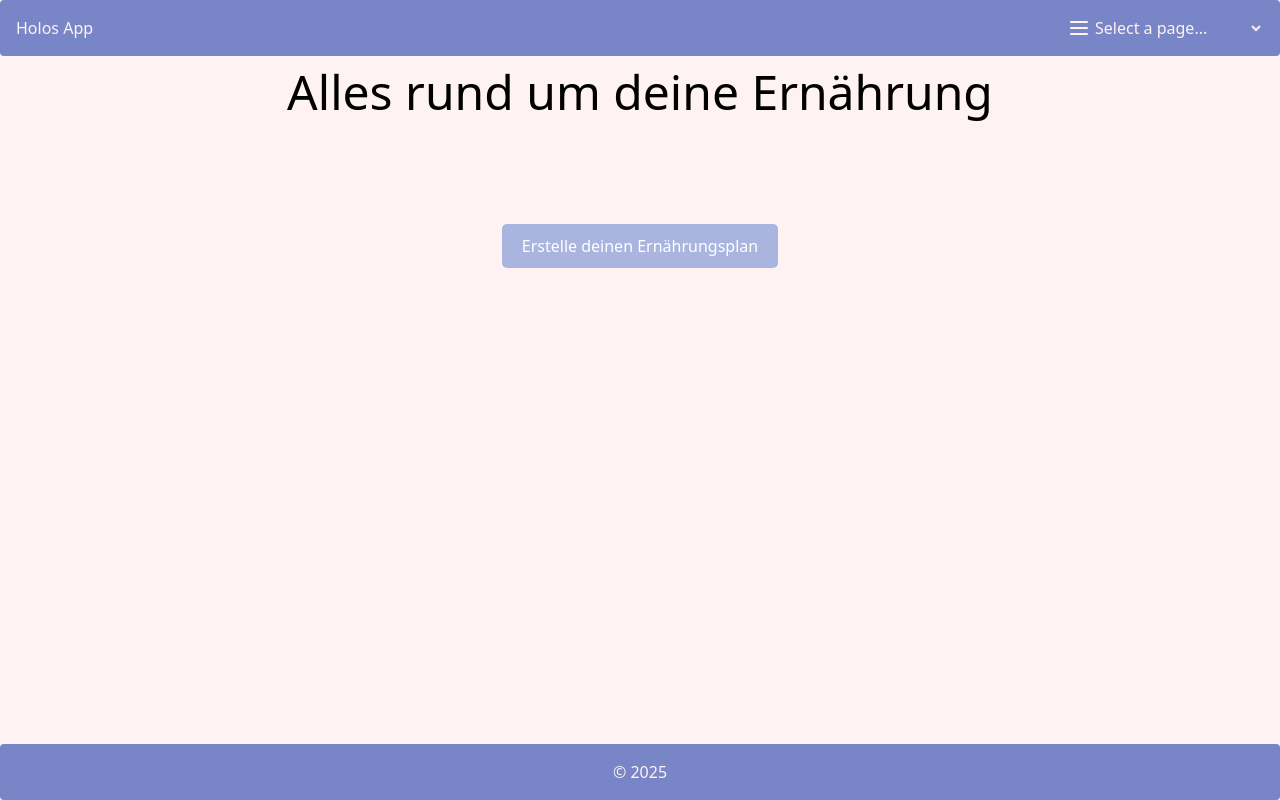
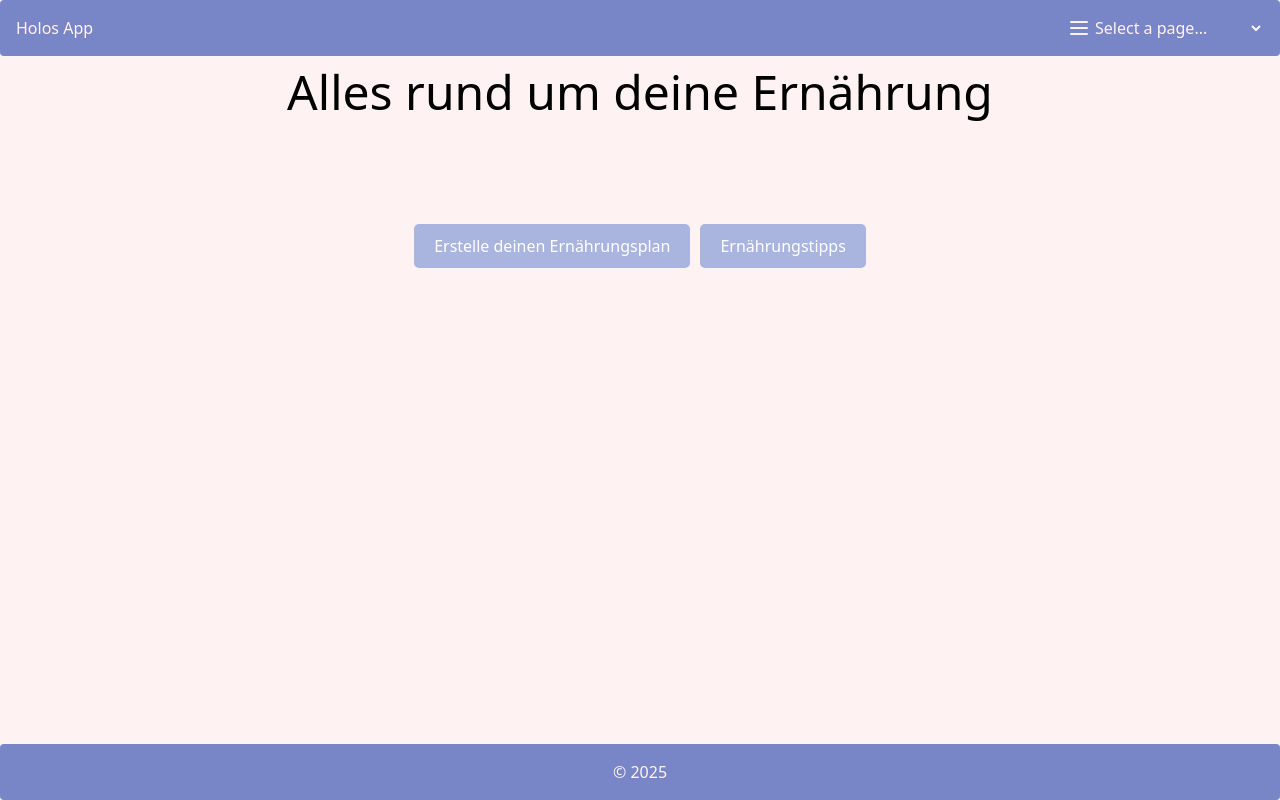
Before and after one commit to team-holos/holos-app, a React (Vite) app in the folder frontend/: page /nutrition in a window 1280 px wide. Built offline with nearby package versions, Linux system fonts and the light colour scheme.

Commit message:
added new button

```diff
--- a/frontend/src/pages/NutritionPage.jsx
+++ b/frontend/src/pages/NutritionPage.jsx
@@ -4,31 +4,49 @@ import NutritionPlanData from '../components/NutritionPlanData';
 
 function NutritionPage() {
     const [plan, setPlan] = useState(NutritionPlanData);
-    const [showPlan, setShowPlan] = useState(false); // Zustand für die Sichtbarkeit des Plans
+    const [showPlan, setShowPlan] = useState(false);
 
     const togglePlanVisibility = () => {
-        setShowPlan(!showPlan); // Zustand ändern, um den Plan ein- oder auszublenden
-    };
+        setShowPlan(!showPlan);
+    }; // Hier war die schließende Klammer } vergessen!
 
     return (
-        <div style={{ display: 'flex', flexDirection: 'column', alignItems: 'center' }}> {/* Zentriert den Inhalt */}
+        <div style={{ display: 'flex', flexDirection: 'column', alignItems: 'center' }}>
             <h1 style={{
-                fontSize: '3em', /* Vergrößert die Überschrift */
-                marginBottom: '2em' /* Vergrößert den Abstand zum Button */
+                fontSize: '3em',
+                marginBottom: '2em'
             }}>
                 Alles rund um deine Ernährung
             </h1>
-            <button style={{
+            <div>
+                <button
+                    style={{
                         backgroundColor: '#A9B5DF',
                         color: 'white',
                         padding: '10px 20px',
                         border: 'none',
                         borderRadius: '5px',
                         cursor: 'pointer'
-            }} onClick={togglePlanVisibility}> {/* Klick-Ereignis hinzufügen */}
-                {showPlan ? 'Ernährungsplan ausblenden' : 'Erstelle deinen Ernährungsplan'} {/* Text dynamisch ändern */}
+                    }}
+                    onClick={togglePlanVisibility}
+                >
+                    {showPlan ? 'Ernährungsplan ausblenden' : 'Erstelle deinen Ernährungsplan'}
                 </button>
-            {showPlan && <NutritionPlan plan={plan} />} {/* Plan nur anzeigen, wenn showPlan true ist */}
+                <button
+                    style={{
+                        backgroundColor: '#A9B5DF',
+                        color: 'white',
+                        padding: '10px 20px',
+                        border: 'none',
+                        borderRadius: '5px',
+                        cursor: 'pointer',
+                        marginLeft: '10px'
+                    }}
+                >
+                    Ernährungstipps
+                </button>
+            </div>
+            {showPlan && <NutritionPlan plan={plan} />}
         </div>
     );
 }
```
Lines whose indentation alone changed are shown as unchanged.
